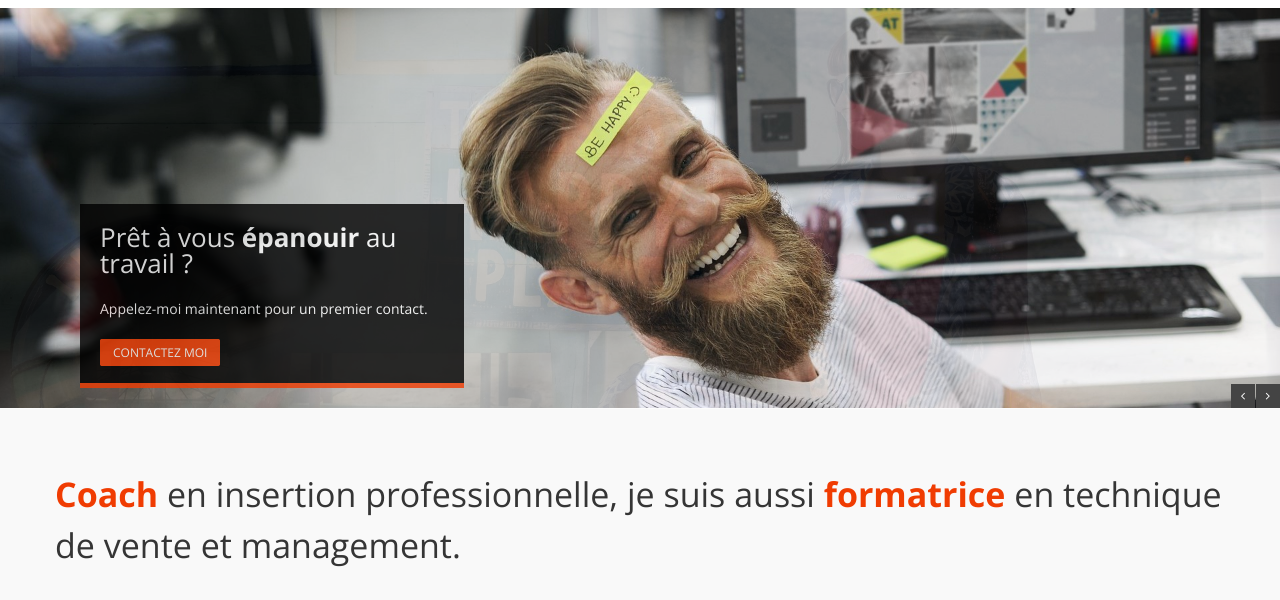
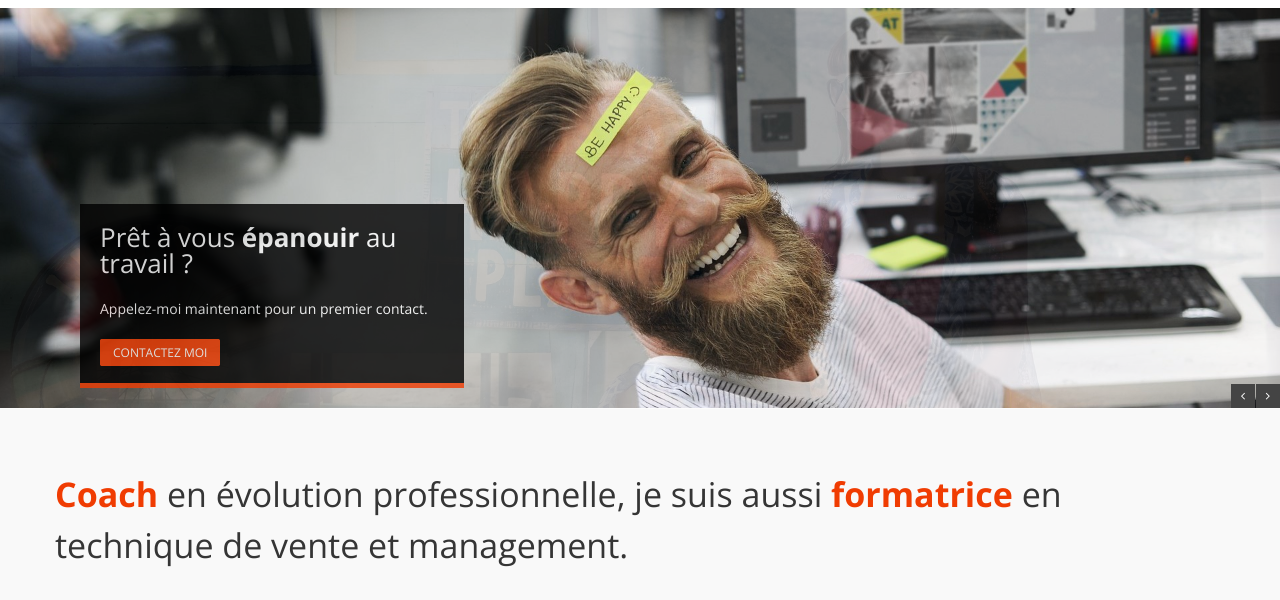
Before and after one commit to nikomondo/bootstrap-nadia, a plain HTML site: page index.html in a window 1280 px wide. Shown: the part 180-780 px from the top of the page. Drawn offline with nearby package versions, Linux system fonts and the light colour scheme.

Commit message:
correctif

```diff
--- a/index.html
+++ b/index.html
@@ -127,7 +127,7 @@
         <div class="span12">
           <div class="big-cta">
             <div class="cta-text">
-              <h3><span class="highlight"><strong>Coach</strong></span> en insertion professionnelle, je suis aussi <span class="highlight"><strong>formatrice</strong></span> en technique de vente et management.</h3>
+              <h3><span class="highlight"><strong>Coach</strong></span> en évolution professionnelle, je suis aussi <span class="highlight"><strong>formatrice</strong></span> en technique de vente et management.</h3>
             </div>
             <div class="cta floatright">
               <a class="btn btn-large btn-theme btn-rounded" href="contact.html">Contactez moi</a>
```
